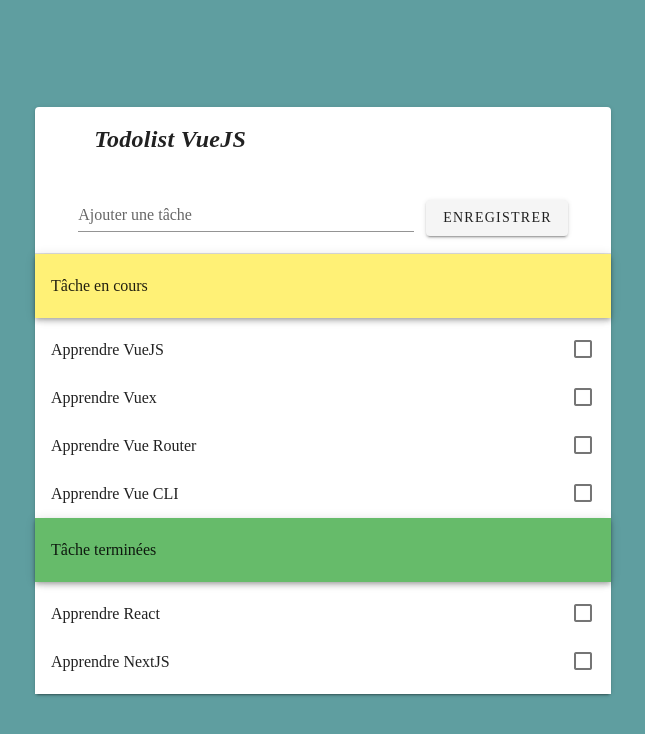
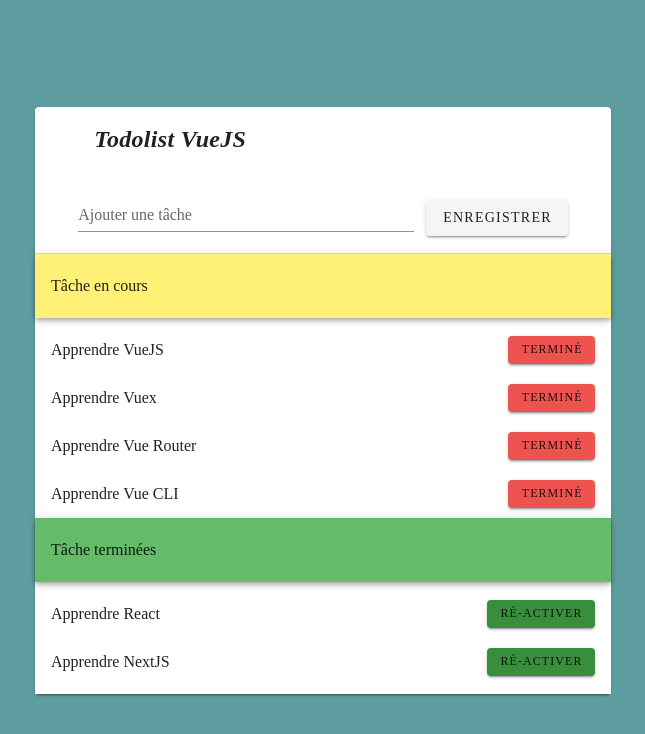
Before and after one commit to LaurentGourouvin/vuejs, a Vue app in the folder todolist/: page / in a window 1280 px wide. Shown: the top 734 px of the page, without its empty margins (317-962 px from the left). Built offline with nearby package versions, Linux system fonts and the light colour scheme.

Commit message:
ADD: possibilité de passer une Todo en DONE ou IN PROGRESS

```diff
--- a/todolist/src/components/TodosList.vue
+++ b/todolist/src/components/TodosList.vue
@@ -6,9 +6,9 @@
 
     <div class="todos-list">
       <v-list :color="color">
-        <v-list-item v-for="(todo) in todosInProgress" :key="todo.id"
+        <v-list-item class="list-hover" v-for="(todo, index) in todosInProgress" :key="todo.id"
         >{{ todo.text }}
-          <v-checkbox class="todos-checkbox"></v-checkbox>
+          <v-btn class="todos-btn" color="#EF5350" @click="setTodoDone(index)" small>Terminé</v-btn>
         </v-list-item>
       </v-list>
     </div>
@@ -19,9 +19,9 @@
     </v-toolbar>
     <div class="todos-list">
       <v-list :color="color">
-        <v-list-item v-for="(todo) in todosDone" :key="todo.id"
+        <v-list-item class="list-hover" v-for="(todo,index) in todosDone" :key="todo.id"
         >{{ todo.text }}
-          <v-checkbox class="todos-checkbox"></v-checkbox>
+          <v-btn class="todos-btn" color="#388E3C" @click="setTodoInProgress(index)" small>Ré-activer</v-btn>
         </v-list-item>
       </v-list>
     </div>
@@ -48,12 +48,23 @@ export default {
       handler(){
         this.todosInProgress = this.filteredTodo(this.todos,true);
         this.todosDone = this.filteredTodo(this.todos, false);
-      }
-    }
+      },
+      deep: true
+    },
   },
   methods: {
+    setTodoDone(index){
+      this.todosInProgress[index].status = !this.todosInProgress[index].status;
+    },
+    setTodoInProgress(index){
+      this.todosDone[index].status = !this.todosDone[index].status;
+    },
     filteredTodo(list, status){
-      return list.filter((data) => data.status === status)
+      return list
+          .filter((data) => data.status === status)
+          .sort((currentTodo, nextTodo)=>{
+            return nextTodo.createdAt - currentTodo.createdAt
+          })
     }
   },
   mounted() {
@@ -65,9 +76,13 @@ export default {
 </script>
 
 <style scoped>
-.todos-checkbox {
+.todos-btn {
   position: absolute;
   right: 1rem;
+  color: white;
+}
+.list-hover:hover {
+  background: #ECEFF1;
 }
 
 .todos-list {
```
